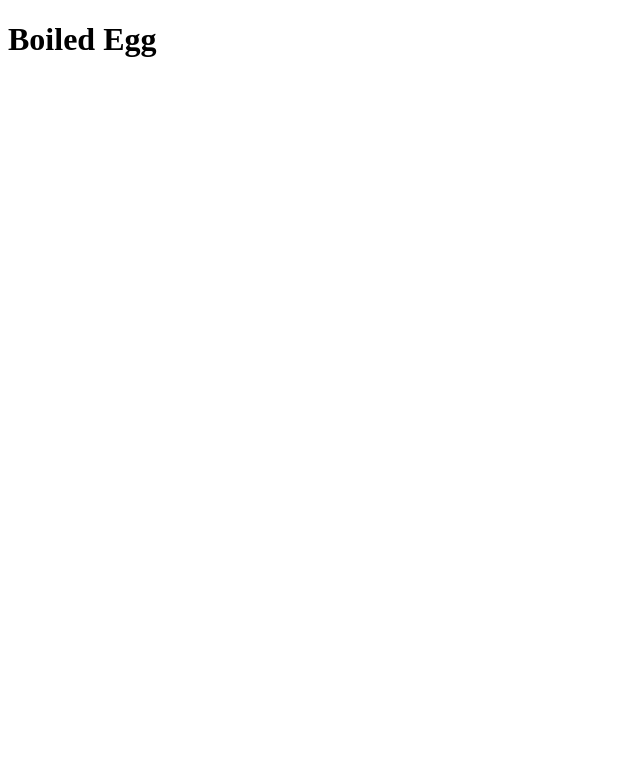
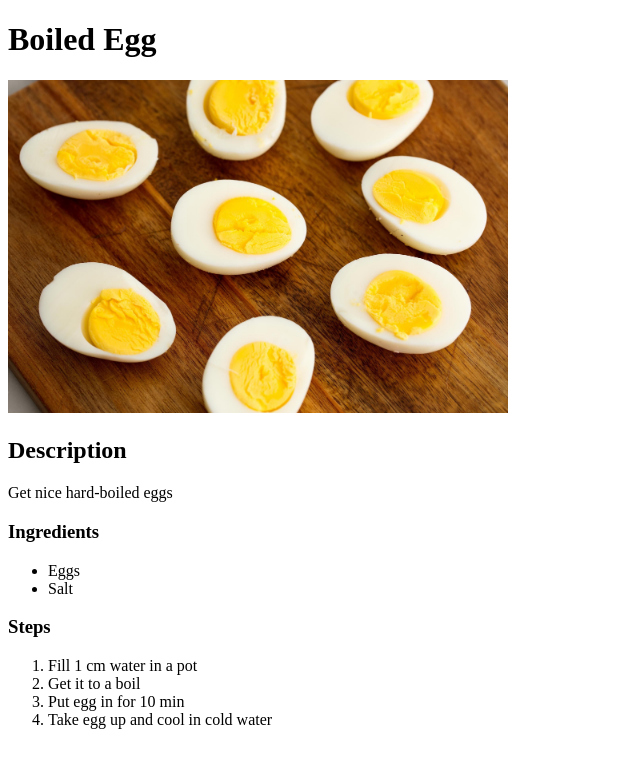
Before and after one commit to Smaddermand/odin-recipes, a plain HTML site: page recipes/boiledegg.html in a window 1280 px wide. Shown: the whole page, without its empty margins (0-640 px from the left). Drawn offline with Linux system fonts and the light colour scheme.

Commit message:
Create recipe page content

```diff
--- a/recipes/boiledegg.html
+++ b/recipes/boiledegg.html
@@ -7,5 +7,25 @@
 </head>
 <body>
     <h1>Boiled Egg</h1>
+
+    <img src="../img/boiledeggs.jpg" width="500"  alt="Boiled Egg">
+
+    <h2>Description</h2>
+    <p>Get nice hard-boiled eggs</p>
+
+    <h3>Ingredients</h3>
+        <ul>
+            <li>Eggs</li>
+            <li>Salt</li>
+
+        </ul>
+    <h3>Steps</h3>
+        <ol>
+            <li>Fill 1 cm water in a pot</li>
+            <li>Get it to a boil</li>
+            <li>Put egg in for 10 min</li>
+            <li>Take egg up and cool in cold water</li>
+        </ol>
+
 </body>
 </html>
```
Also changed, not shown: index.html (+4 -0 lines), recipes/perfectegg.html (+21 -0 lines), recipes/softboiledegg.html (+20 -0 lines), img/boiledeggs.jpg (added), img/perfecteggs.jpg (added), img/soft-boiled-eggs-18-600x900.jpg (added).
